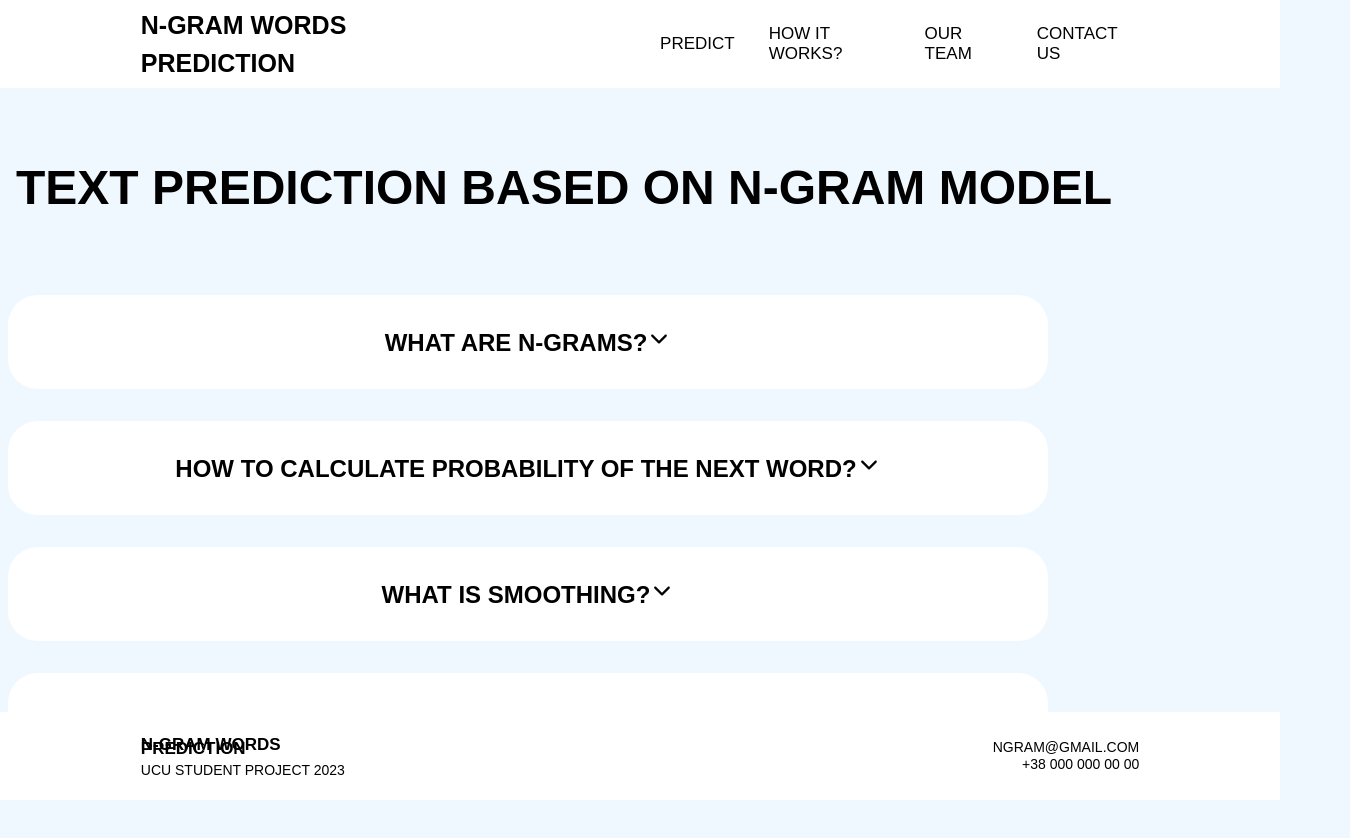
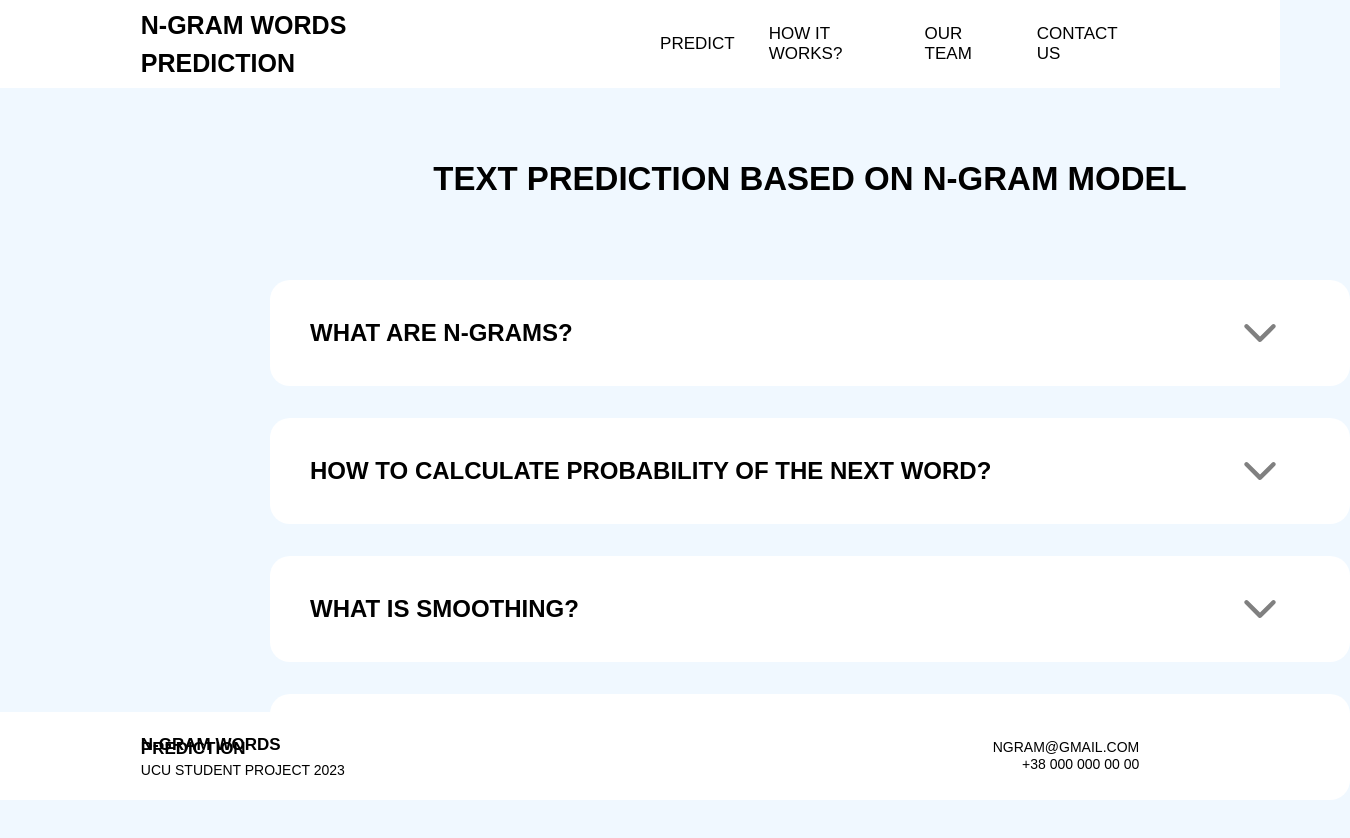
Before and after one commit to maslenchenko/ngram-web-project, a React (Create React App) app: page /about in a window 1280 px wide. Shown: the top 838 px of the page, 1350 px wide, since content can reach past the window. Before the commit the page ends 800 px from the top, so only its background shows below. Built offline with nearby package versions, Linux system fonts and the light colour scheme.

Commit message:
about tab  modified

```diff
--- a/src/components/drop-down.js
+++ b/src/components/drop-down.js
@@ -11,10 +11,10 @@ const DropDown = ({heading, text}) => {
 
   return (
     <div className="dropdown-main">
-      <div className="dropdown-title">
-        <p className="dropdown-heading" onClick={handleOpen}>{ heading }
-            {open ? <IoIosArrowUp className="dropdown-icon" /> : <IoIosArrowDown className="dropdown-icon" /> }
-        </p>
+      <div className="dropdown-title"onClick={handleOpen}>
+        <p className="dropdown-heading">{ heading }</p>
+        {open ?<div className="icon-container"> <IoIosArrowUp className="dropdown-icon" />
+            </div>:<div  className="icon-container"><IoIosArrowDown className="dropdown-icon" /></div>  }
       </div>
       {open ? <div className="dropdown-text">{ text }</div> : null}
     </div>
--- a/src/pages/about.js
+++ b/src/pages/about.js
@@ -5,12 +5,14 @@ import { heading1, text1, heading2, text2, heading3, text3, heading4, text4 } fr
 
 function About() {
     return (
-        <div>
+        <div className='about-main'>
             <h1 className="about-heading">TEXT PREDICTION BASED ON N-GRAM MODEL</h1>
+            <div className='about-drops'>
             <DropDown heading={heading1} text={text1} />
             <DropDown heading={heading2} text={text2} />
             <DropDown heading={heading3} text={text3} />
             <DropDown heading={heading4} text={text4} />
+            </div>
         </div>
     );
 }
--- a/src/styles/about.css
+++ b/src/styles/about.css
@@ -1,6 +1,23 @@
 .about-heading {
     text-align: center;
     font-size: 3rem;
-    margin-top: 8rem;
-    padding: 2rem 1rem;
+    margin-top: 10rem;
+    margin-left: 25%;
+    margin-bottom: 50px;
+    font-family: 'Poppins', sans-serif;
+    font-weight: 800;
+    color: #000000;
+    font-size: 33px;
+    width: 100%;
 }
+
+.about-drops {
+    width: 100%;
+    margin-left: 25%;
+    text-align: center;
+    display: flex;
+    flex-direction: column;
+    align-items: center;
+    justify-content: center;
+    margin-bottom: 200px;
+}
--- a/src/styles/dropdown.css
+++ b/src/styles/dropdown.css
@@ -1,25 +1,24 @@
 .dropdown-main {
-    position: relative;
-    width: 80vw;
-    height: auto;
-    padding: 0.5rem;
+    width: 100%;
+    margin-top: 0.5rem auto;
     font-family: 'Poppins', sans-serif;
 }
 
+
 .dropdown-title {
-    position: relative;
-    display: inline-block;
-    width: 100%;
-    height: auto;
-    padding: 0.5rem;
-    margin-top: 0.5rem;
-    margin-bottom: 0.5rem;
-    text-align: center;
+    display: flex;
+    flex-direction: row;
+    justify-content: space-between;
+    width: 1000px;
+    padding: 15px 40px;
+
+    margin-top: 2rem;
+    /* margin: 0.5rem auto; */
     font-size: 1.5rem;
     font-weight: 600;
-    color: #000000;
-    background-color: #ffffff;
-    border-radius: 30px;
+    color: black;
+    background-color: white;
+    border-radius: 20px;
 }
 
 .dropdown-title:hover {
@@ -27,8 +26,30 @@
 }
 
 .dropdown-text {
-    position: relative;
-    font-size: 1rem;
-    background-color: #ffffff;
-    border-radius: 30px;
+    font-family: "Poppins", sans-serif;
+    font-weight: 400;
+    font-size: 17px;
+    text-transform: uppercase;
+    width: 1000px;
+    /* font-size: 1rem; */
+    background-color: white;
+    border-radius: 0 0 20px 20px;
+    margin-bottom: 20px;
+    padding: 40px;
+    line-height: 25px;
+    margin-top: -20px;
+    text-align: left;
 }
+
+
+.icon-container {
+    width: 100px;
+    display: flex;
+    justify-content: center;
+    align-items: center;
+}
+
+.dropdown-icon {
+    font-size: 3rem;
+    color:  #808080;
+}
```
